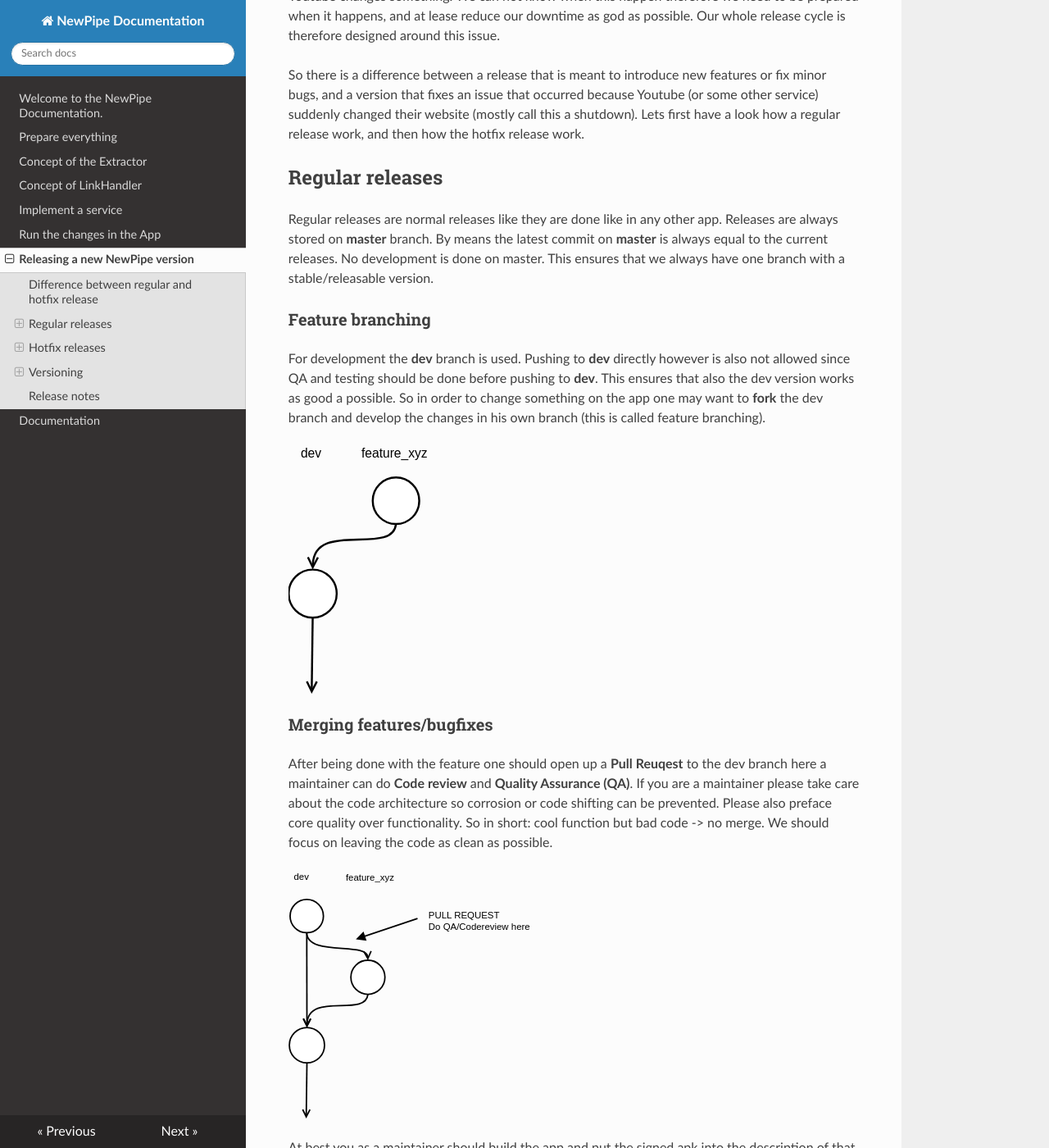
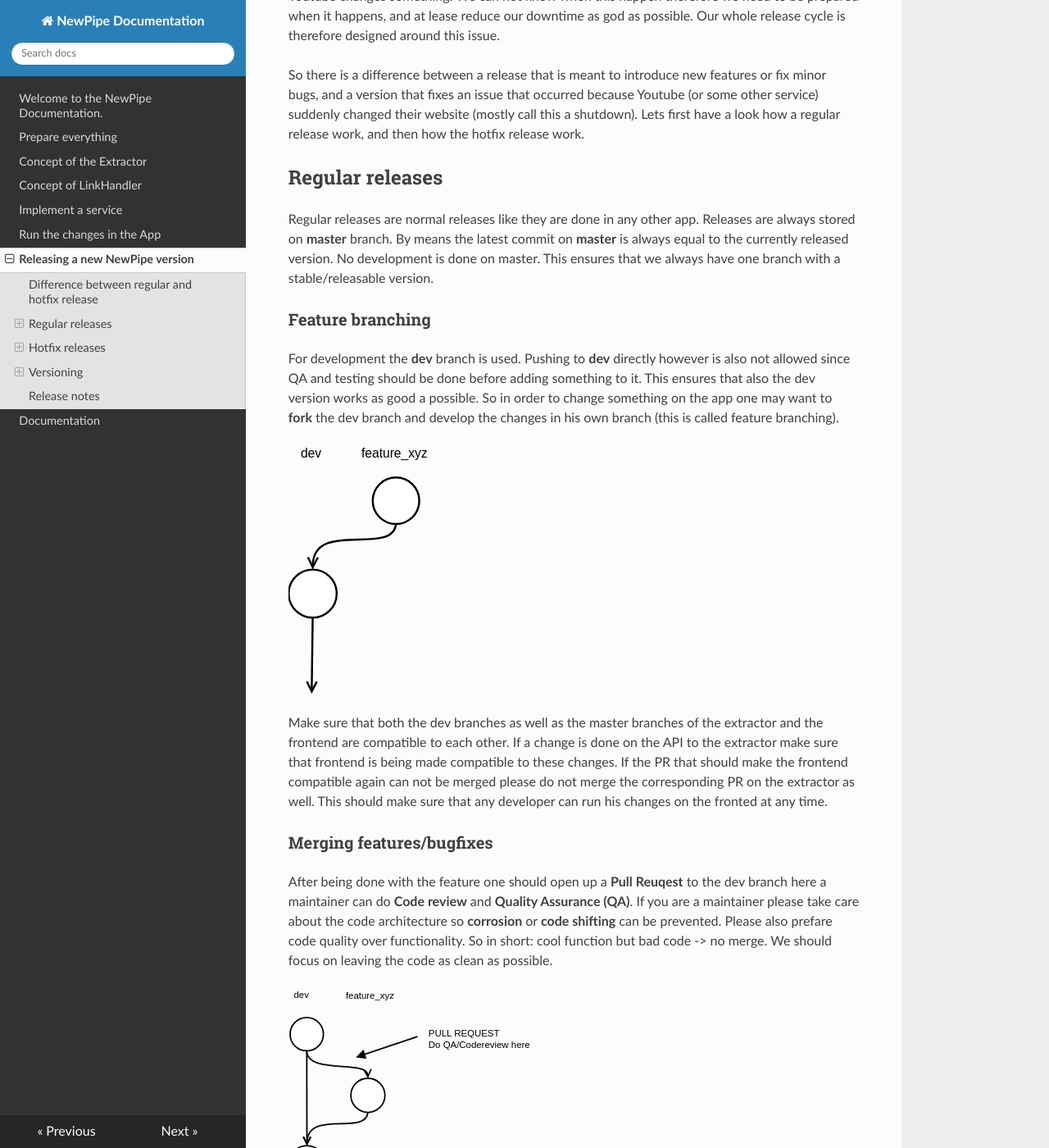
Before and after one commit to TeamNewPipe/documentation, an MkDocs documentation site: the page built from docs/05_releasing.md, in a window 1280 px wide and 1400 px high, scrolled down 553 px. Shown: the whole window at 82% size. Built offline with MkDocs 1.6.1, drawn with Linux system fonts in a browser that asks for light colours; nearby versions of some CDN libraries; library files that are not in the unit come from our copies; some of the changed text lies outside the part shown.

Commit message:
fix smaller spelling errors

```diff
--- a/docs/05_releasing.md
+++ b/docs/05_releasing.md
@@ -17,26 +17,31 @@ Lets first have a look how a regular release work, and then how the hotfix relea
 
 ## Regular releases
 
-Regular releases are normal releases like they are done like in any other app. Releases are always stored on __master__ branch. By means the latest commit on
-__master__ is always equal to the current releases. No development is done on master. This ensures that we always have one
+Regular releases are normal releases like they are done in any other app. Releases are always stored on __master__ branch. By means the latest commit on
+__master__ is always equal to the currently released version. No development is done on master. This ensures that we always have one
 branch with a stable/releasable version.
 
 ### Feature branching
-For development the __dev__ branch is used. Pushing to __dev__ directly however is also not allowed since QA and testing should be done before pushing to __dev__.
+For development the __dev__ branch is used. Pushing to __dev__ directly however is also not allowed since QA and testing should be done before adding something to it.
 This ensures that also the dev version works as good a possible.
 So in order to change something on the app one may want to __fork__ the dev branch and develop the changes in his own branch (this is called feature branching).
 
 ![feature_branching](img/feature_branch.svg)
 
+Make sure that both the dev branches as well as the master branches of the extractor and the frontend are compatible to each other.
+If a change is done on the API to the extractor make sure that frontend is being made compatible to these changes. If the PR that should make the frontend compatible
+again can not be merged please do not merge the corresponding PR on the extractor as well. This should make sure that any developer can run his changes
+on the fronted at any time.
+
 ### Merging features/bugfixes
 
 After being done with the feature one should open up a __Pull Reuqest__ to the dev branch here a maintainer can do __Code review__ and __Quality Assurance (QA)__.
-If you are a maintainer please take care about the code architecture so corrosion or code shifting can be prevented. Please also preface core quality over functionality.
+If you are a maintainer please take care about the code architecture so __corrosion__ or __code shifting__ can be prevented. Please also prefare code quality over functionality.
 So in short: cool function but bad code -> no merge. We should focus on leaving the code as clean as possible.
 
 ![merge_feature_into_dev](img/merge_into_dev.svg)
 
-At best you as a maintainer should build the app and put the signed apk into the description of that new pullrequest. This way other people can test the feature/bugfix and therefore help with QA.
+At best you as a maintainer should build the app and put the signed apk into the description of that new pullrequest. This way other people can test the feature/bugfix and therefore help with QA. _You may not need to do this every time. It is enough to do it on bigger pull requests._
 
 After the maintainer merged the new feature into the dev branch he should add the title of the pullrequest or a summary of the changes into the [release note](#release-notes).
 
```
Also changed, not shown: docs/index.md (+2 -2 lines).
